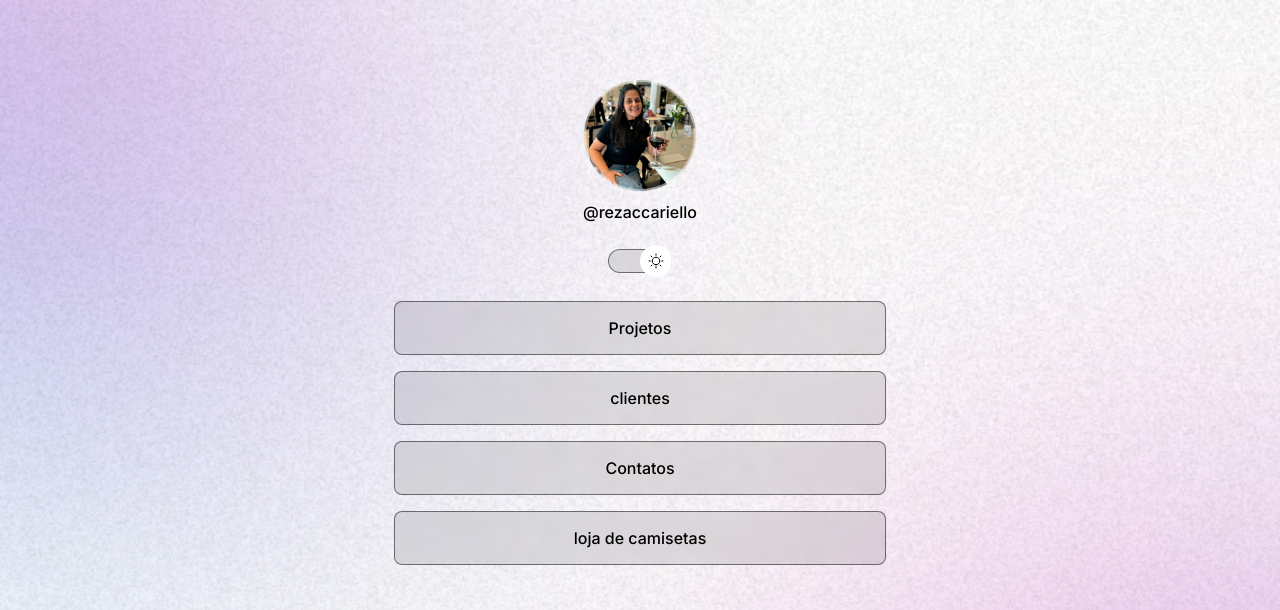
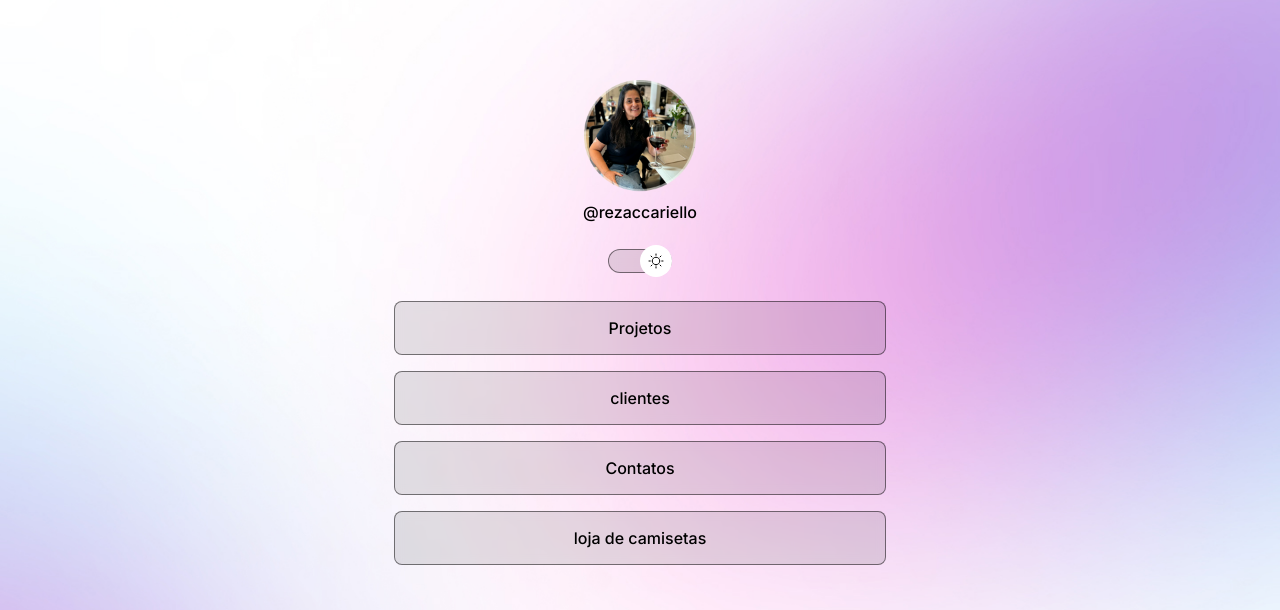
Before and after one commit to LuccaZacca/linktree, a plain HTML site: page assets/index.html in a window 1280 px wide. Shown: the top 610 px of the page. Drawn offline with nearby package versions, Linux system fonts and the light colour scheme.

Commit message:
change background for media queries

```diff
--- a/assets/style.css
+++ b/assets/style.css
@@ -32,6 +32,7 @@ body {
   background-size: cover;
   */
   background: var(--bg-url) no-repeat top center/cover;
+  height: 100vh;
 }
 body * {
   color: var(--text-color);
@@ -169,3 +170,14 @@ footer {
   padding: 24px 0;
   text-align: center;
 }
+
+/*media queries*/
+@media (min-width: 700px) {
+  :root {
+    --bg-url: url(bg-desktop.jpg);
+  }
+
+  .light {
+    --bg-url: url(bg-desktop-light.jpg);
+  }
+}
```
Also changed, not shown: assets/bg-desktop-light.jpg (added), assets/bg-desktop.jpg (added).
